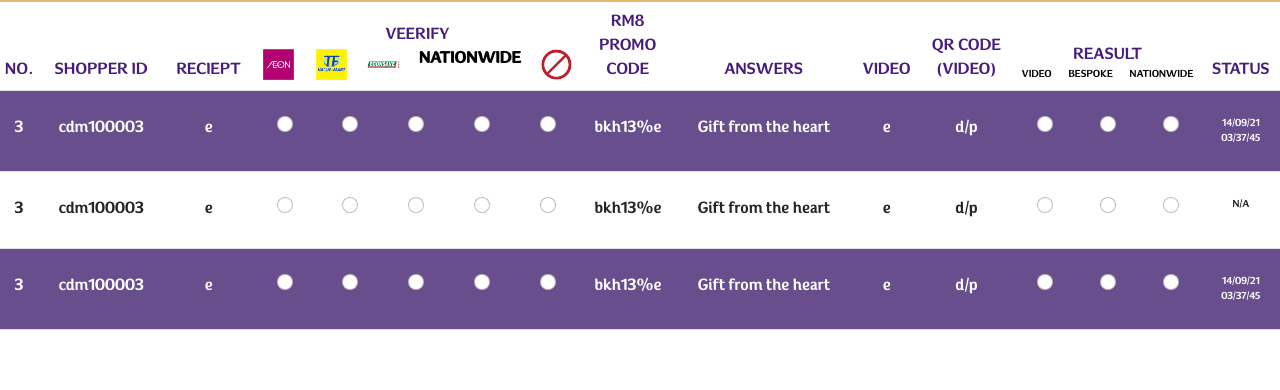
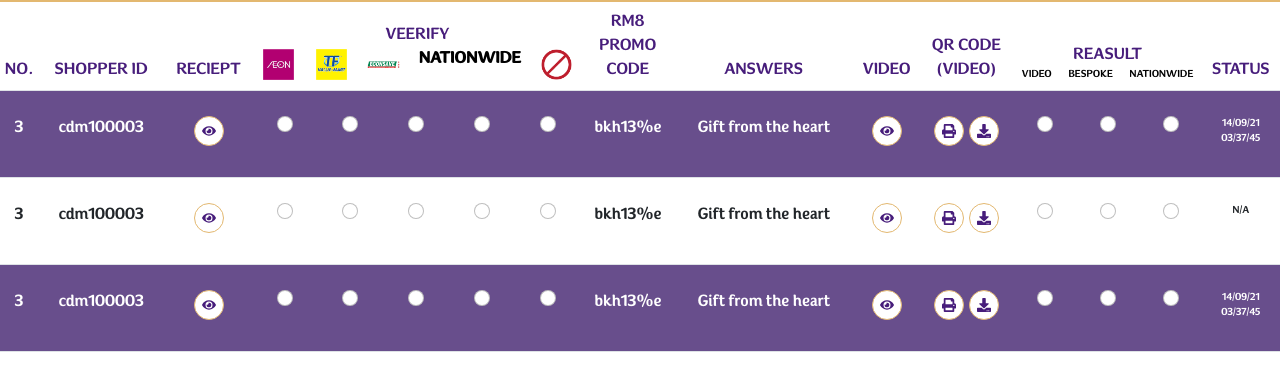
Before and after one commit to tanz645/cadbury, a React (Create React App) app in the folder client/: page /admin in a window 1280 px wide. Shown: the top 390 px of the page. Built offline with nearby package versions, Linux system fonts and the light colour scheme.

Commit message:
Admin primary complete

```diff
--- a/client/public/style/style.css
+++ b/client/public/style/style.css
@@ -384,6 +384,18 @@ tbody *{
 .table-striped>tbody>tr>*{
   padding: 25px 0;
 }
+.table-striped .svg-inline--fa{
+  background: white;
+    color: var(--color-primary);
+    border: 1px solid var(--color-secondary);
+    padding: 7px;
+    width: 30px;
+    height: 30px;
+    border-radius: 50%;
+}
+.table-striped .svg-inline--fa + .svg-inline--fa{
+  margin-left: 5px;
+}
 
 /* Fixes */
 td .form-check .form-check-input{
--- a/client/src/components/Backend.js
+++ b/client/src/components/Backend.js
@@ -1,6 +1,6 @@
 import React, { Component } from 'react';
 import { FontAwesomeIcon } from '@fortawesome/react-fontawesome';
-import { faCoffee } from '@fortawesome/free-solid-svg-icons'
+import { faDownload, faEye, faPrint } from '@fortawesome/free-solid-svg-icons'
 
 export class Backend extends Component {
   render() {
@@ -48,11 +48,12 @@ export class Backend extends Component {
                 <td>STATUS</td>
               </tr>
             </thead>
+            {/*  */}
             <tbody>
               <tr>
                 <td>3</td>
                 <td>cdm100003</td>
-                <td>e</td>
+                <td><FontAwesomeIcon icon={faEye} /></td>
                 <td>
                   <div class="d-flex">
                     <div class="flex-fill form-check">
@@ -74,8 +75,11 @@ export class Backend extends Component {
                 </td>
                 <td>bkh13%e</td>
                 <td>Gift from the heart</td>
-                <td>e</td>
-                <td>d/p</td>
+                <td><FontAwesomeIcon icon={faEye} /></td>
+                <td>
+                  <FontAwesomeIcon icon={faPrint} />
+                  <FontAwesomeIcon icon={faDownload} />
+                </td>
                 <td>
                 <div class="d-flex">
                     <div class="flex-fill form-check">
@@ -97,7 +101,7 @@ export class Backend extends Component {
               <tr>
                 <td>3</td>
                 <td>cdm100003</td>
-                <td>e</td>
+                <td><FontAwesomeIcon icon={faEye} /></td>
                 <td>
                   <div class="d-flex">
                     <div class="flex-fill form-check">
@@ -119,8 +123,11 @@ export class Backend extends Component {
                 </td>
                 <td>bkh13%e</td>
                 <td>Gift from the heart</td>
-                <td>e</td>
-                <td>d/p</td>
+                <td><FontAwesomeIcon icon={faEye} /></td>
+                <td>
+                  <FontAwesomeIcon icon={faPrint} />
+                  <FontAwesomeIcon icon={faDownload} />
+                </td>
                 <td>
                 <div class="d-flex">
                     <div class="flex-fill form-check">
@@ -141,7 +148,7 @@ export class Backend extends Component {
               <tr>
                 <td>3</td>
                 <td>cdm100003</td>
-                <td>e</td>
+                <td><FontAwesomeIcon icon={faEye} /></td>
                 <td>
                   <div class="d-flex">
                     <div class="flex-fill form-check">
@@ -163,8 +170,11 @@ export class Backend extends Component {
                 </td>
                 <td>bkh13%e</td>
                 <td>Gift from the heart</td>
-                <td>e</td>
-                <td>d/p</td>
+                <td><FontAwesomeIcon icon={faEye} /></td>
+                <td>
+                  <FontAwesomeIcon icon={faPrint} />
+                  <FontAwesomeIcon icon={faDownload} />
+                </td>
                 <td>
                 <div class="d-flex">
                     <div class="flex-fill form-check">
```
